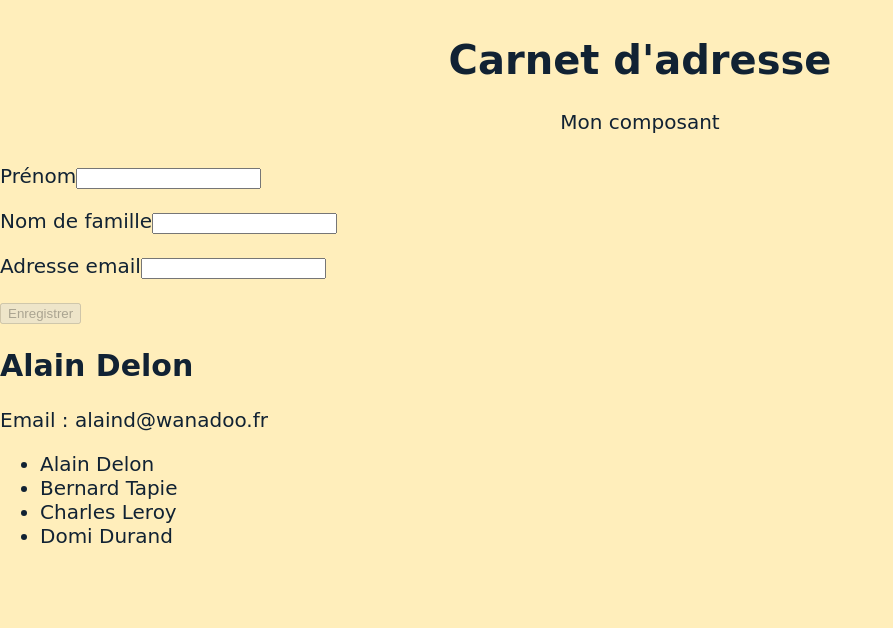
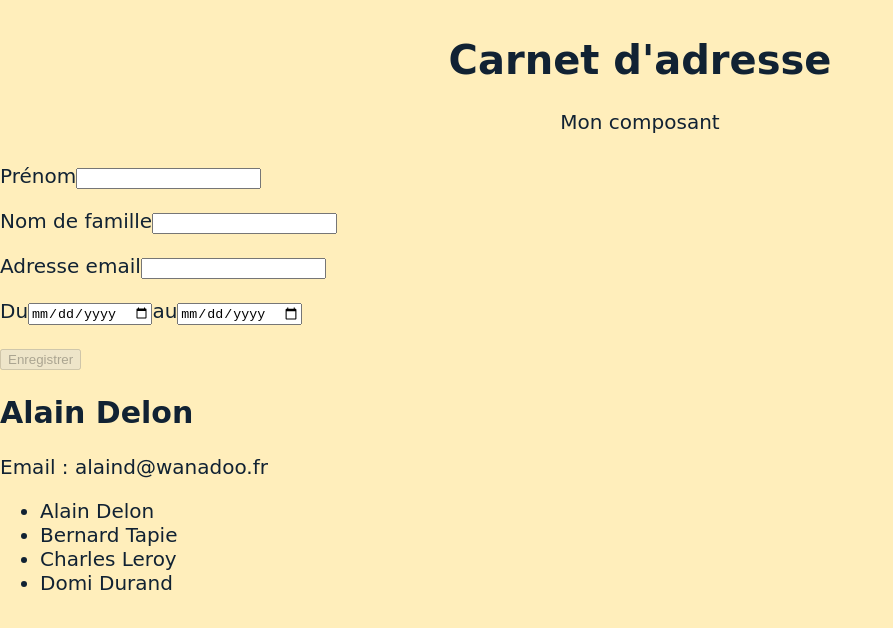
Before and after one commit to pbreteche/ng23w05, an Angular app: page / in a window 1280 px wide. Shown: the top 628 px of the page, without its empty margins (0-893 px from the left). Built offline with nearby package versions, Linux system fonts and the light colour scheme.

Commit message:
validateur personnalisé

```diff
--- /dev/null
+++ b/src/app/app-validators.ts
@@ -0,0 +1,18 @@
+import {AbstractControl, ValidationErrors} from "@angular/forms";
+
+export class AppValidators {
+  static period(form: AbstractControl): ValidationErrors | null {
+    const fromValue = form.get('from')?.value;
+    const toValue = form.get('to')?.value;
+
+    if (!fromValue || !toValue) {
+      return null;
+    }
+
+    if (fromValue > toValue) {
+      return {period: {fromValue: fromValue, toValue: toValue, errorCode: '5137'}}
+    }
+
+    return null;
+  }
+}
--- a/src/app/contact-reactive-form/contact-reactive-form.component.html
+++ b/src/app/contact-reactive-form/contact-reactive-form.component.html
@@ -25,6 +25,18 @@
       Ça ne ressemble pas à une adresse email.
     </p>
   </div>
+  <div class="form-group">
+    <div formGroupName="period">
+      <label for="contact-form-period-from">Du</label>
+      <input type="date" name="from" id="contact-form-period-from" formControlName="from">
+      <label for="contact-form-period-to">au</label>
+      <input type="date" name="from" id="contact-form-period-to" formControlName="to">
+    </div>
+    <p [hidden]="getField('period')?.untouched || !(getField('period')?.errors?.['period'])" class="tooltip">
+      La date de début ({{getField('period')?.errors?.['period'].errorCode}})
+      doit être antérieure à la date de fin.
+    </p>
+  </div>
   <div>
     <button [disabled]="form.invalid">Enregistrer</button>
   </div>
--- a/src/app/contact-reactive-form/contact-reactive-form.component.ts
+++ b/src/app/contact-reactive-form/contact-reactive-form.component.ts
@@ -2,6 +2,7 @@ import { Component } from '@angular/core';
 import {AbstractControl, FormControl, FormGroup, Validators} from "@angular/forms";
 import {Contact} from "../../model/contact";
 import {ContactListService} from "../contact/contact-list.service";
+import {AppValidators} from "../app-validators";
 
 @Component({
   selector: 'app-contact-reactive-form',
@@ -18,6 +19,10 @@ export class ContactReactiveFormComponent {
       ]),
     }),
     email: new FormControl('', Validators.email),
+    period: new FormGroup({
+      from: new FormControl(''),
+      to: new FormControl(''),
+    }, AppValidators.period),
   });
 
   constructor(public listService: ContactListService) {
```
Also changed, not shown: 1 other file (tests, documents, lock files or other folders).
